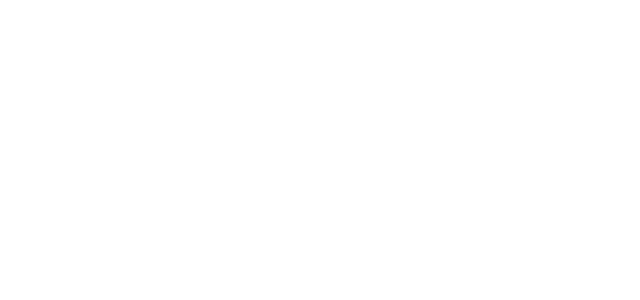
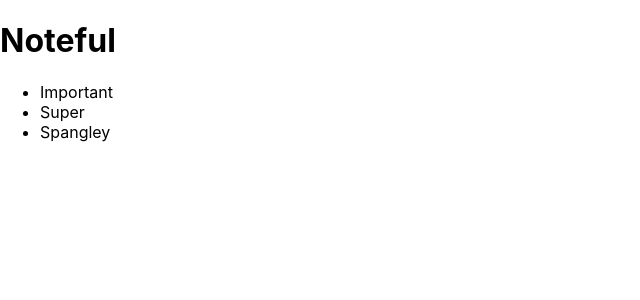
Before and after one commit to thinkful-ei-macaw/react-router-brannen-james, a React (Create React App) app: page /note/1 in a window 1280 px wide. Shown: the top 300 px of the page, without its empty margins (0-640 px from the left). Built offline with nearby package versions, Linux system fonts and the light colour scheme.

Commit message:
Create Route path

```diff
--- a/src/Routes/App.js
+++ b/src/Routes/App.js
@@ -5,12 +5,28 @@ import { Route, Switch } from 'react-router-dom';
 import Nav from './Nav';
 import Notelist from './Notelist';
 import Notepage from './Notepage';
+import DefaultPage from './DefaultPage';
 
 
 
 class App extends React.Component {
   state = {
     dummyStore: dummyStore
+  }
+
+  NoteList = () => {
+    return (
+      <div>
+            <Route path='/' render={(routerProps) =>
+              <Nav   {...routerProps} store={this.state.dummyStore}
+              />
+            } />
+            <Route path='/folder/:folderId'  render={(routerProps) =>
+            <DefaultPage   {...routerProps} store={this.state.dummyStore}
+            />
+          } />
+      </div>
+    )
   }
 
 
@@ -25,10 +41,6 @@ class App extends React.Component {
 
     return (
       <Switch>
-        <Route exact path='/' render={(routerProps) =>
-          <Nav   {...routerProps} store={this.state.dummyStore}
-          />
-        } />
         {/* <Route path='/' render={(routerProps) =>
           <Nav   {...routerProps} store={this.state.dummyStore}
           />
@@ -37,15 +49,12 @@ class App extends React.Component {
           <Nav   {...routerProps} store={this.state.dummyStore}
           />
         } /> */}
-        <Route exact path='/' component={Notelist} />
-        <Route path='/folder/:folderId' render={(routerProps) =>
-          <Notelist notes={this.state.dummyStore.notes.filter(note => note.folderId === routerProps.match.params.folderId)} />} />
-        <Route path='/note/:noteId' render={(routerProps) =>
-          <Notepage notes={this.state.dummyStore.notes.filter(note => note.folderId === routerProps.match.params.folderId)} />} />
+        <Route path='/' component={this.NoteList} />
         <Route component={NoMatch} />
       </Switch>
     )
   }
 }
 
+
 export default App;
--- /dev/null
+++ b/src/Routes/DefaultPage.js
@@ -0,0 +1,19 @@
+import React from 'react';
+import {Route} from 'react-router-dom';
+import Nav from './Nav';
+import Notelist from './Notelist';
+import Notepage from './Notepage';
+
+function DefaultPage(props) {
+    return (
+        <div>
+            <Route path='/folder/:folderId' render={(routerProps) =>
+              <Notelist notes={props.store.notes.filter(note => note.folderId === routerProps.match.params.folderId)}
+               />} />
+            <Route path='/note/:noteId' render={(routerProps) =>
+          <Notepage notes={props.store.notes.filter(note => note.folderId === routerProps.match.params.folderId)} />} />
+        </div>
+      )
+}
+
+export default DefaultPage;
--- a/src/Routes/Nav.js
+++ b/src/Routes/Nav.js
@@ -6,10 +6,12 @@ function Nav(props) {
     <div className="App">
       <Header />
       <main>
-        <div>
+        <div className="Sidebar">
           <Sidebar folders={props.store.folders} history={props.history} />
         </div>
+        <div className="content">
 
+        </div>
       </main>
     </div>
   )
--- a/src/Routes/Notepage.js
+++ b/src/Routes/Notepage.js
@@ -9,7 +9,7 @@ class Notepage extends React.Component {
     render() {
         return (
             <ul>
-                {this.props.notes.filter(display => <li>{display}</li>)}
+                {this.props.notes.filter(display => <li>{display.name}</li>)}
             </ul>
         )
     }
--- a/src/Routes/Sidebar.js
+++ b/src/Routes/Sidebar.js
@@ -2,7 +2,7 @@ import React from 'react'
 
 
 function Sidebar(props) {
-    console.log(props.store)
+    console.log(props.folders)
     // const folders = props.store.join()
 
     return (
```
